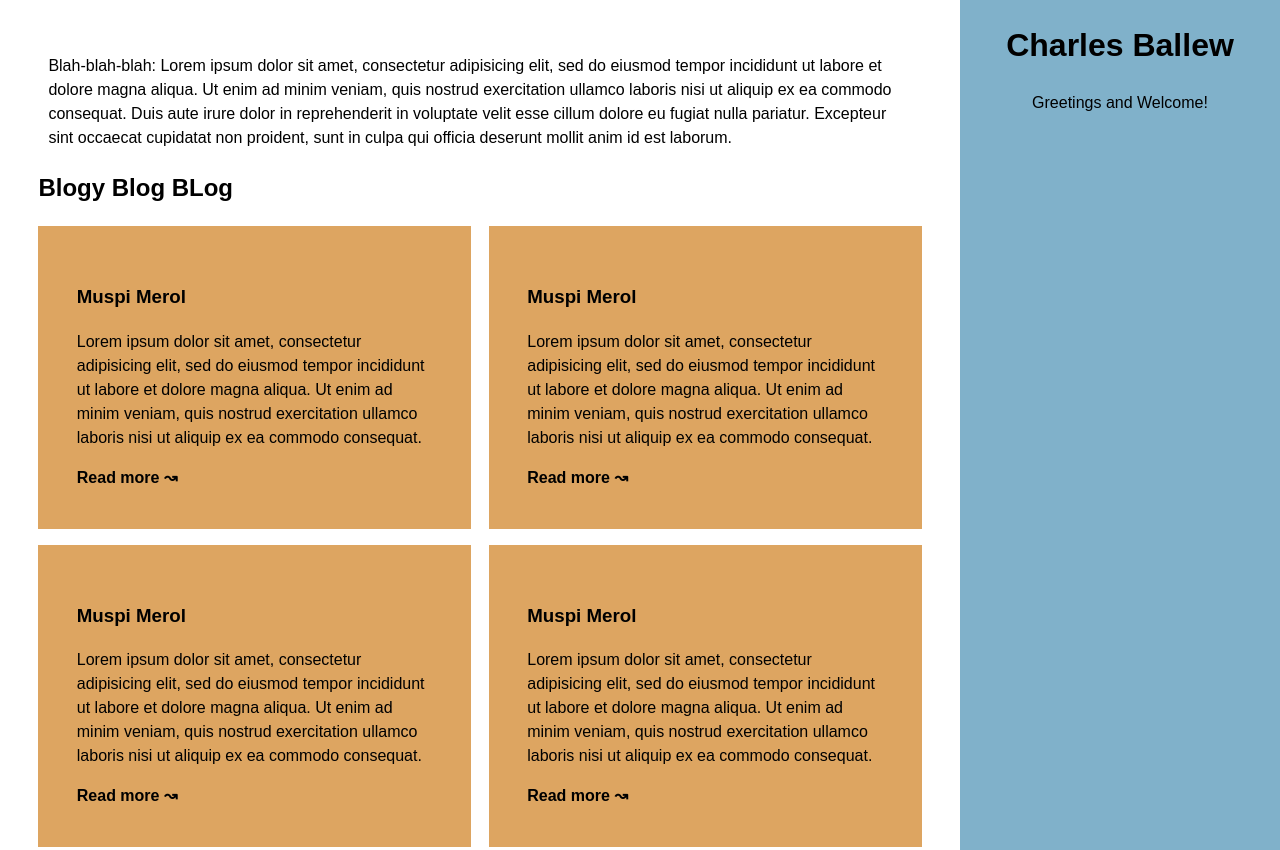
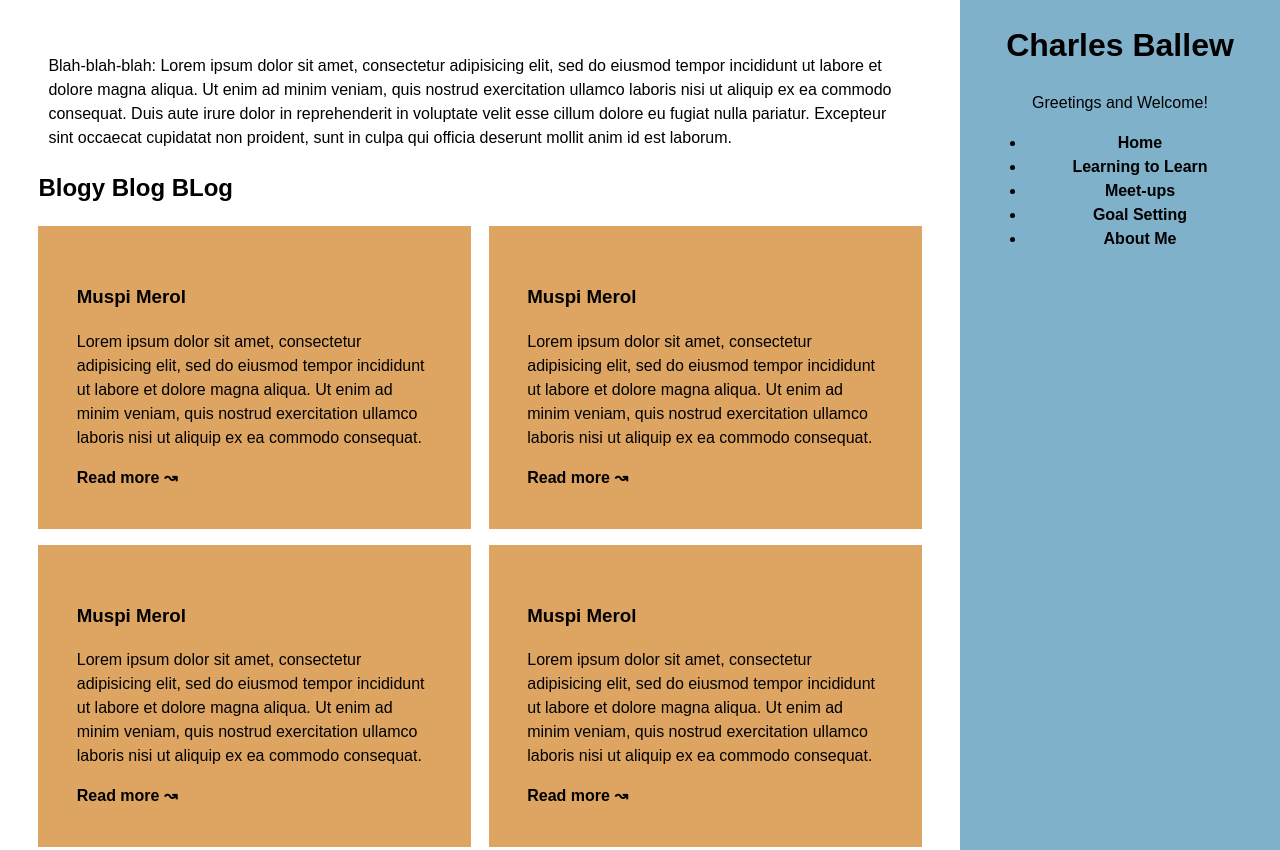
Before and after one commit to cwbjr/css-sandbox, a plain HTML site: page P-1-a-website-project/public/flex/index.html in a window 1280 px wide. Shown: the top 850 px of the page. Drawn offline with Linux system fonts and the light colour scheme.

Commit message:
add nav links

```diff
--- a/P-1-a-website-project/public/flex/index.html
+++ b/P-1-a-website-project/public/flex/index.html
@@ -10,9 +10,18 @@
 </head>
 <body>
     <div class="containment">
-        <div class="main-header sidebar">
+        <div class="main-header">
             <h1 class="header-title">Charles Ballew</h1>
             <p>Greetings and Welcome!</p>
+            <nav class="main-nav">
+                <ul class="nav-list">
+                    <li class="nav-links"><a href="#">Home</a></li>
+                    <li class="nav-links"><a href="#">Learning to Learn</a></li>
+                    <li class="nav-links"><a href="#">Meet-ups</a></li>
+                    <li class="nav-links"><a href="#">Goal Setting</a></li>
+                    <li class="nav-links"><a href="#">About Me</a></li>
+                </ul>
+            </nav>
         </div>
         <section class="main-content">
             <p class="main-content-blurb">Blah-blah-blah: Lorem ipsum dolor sit amet, consectetur adipisicing elit, sed do eiusmod tempor incididunt ut labore et dolore magna aliqua. Ut enim ad minim veniam, quis nostrud exercitation ullamco laboris nisi ut aliquip ex ea commodo consequat.  Duis aute irure dolor in reprehenderit in voluptate velit esse cillum dolore eu fugiat nulla pariatur. Excepteur sint occaecat cupidatat non proident, sunt in culpa qui officia deserunt mollit anim id est laborum.
```
Also changed, not shown: P-1-a-website-project/public/flex/flex.css (+5 -5 lines).
